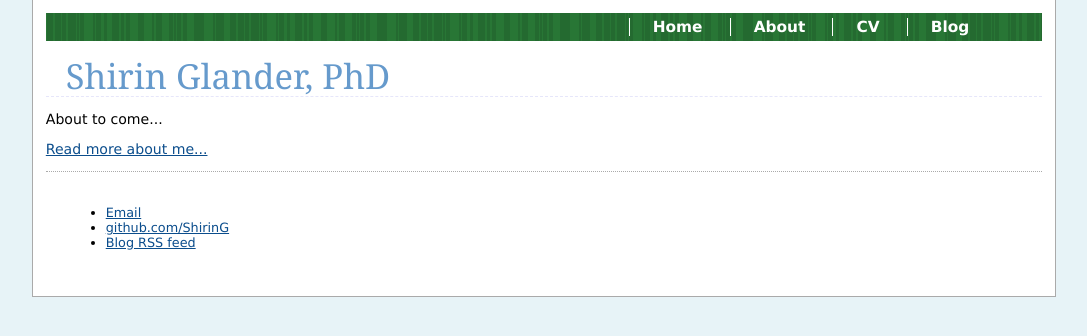
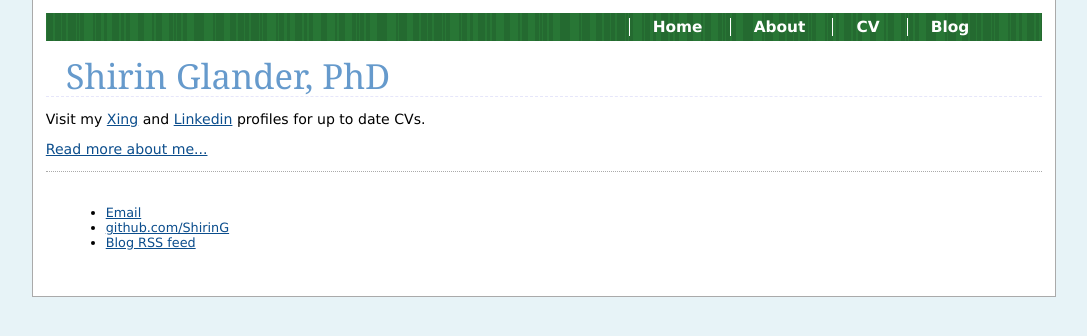
Before and after one commit to ShirinG/ShirinG.github.io, a Jekyll site: the page built from cv/index.html, in a window 1280 px wide. Shown: the top 336 px of the page, without its empty margins (96-1183 px from the left). Built offline with Jekyll 4.4.1, drawn with Linux system fonts in a browser that asks for light colours.

Commit message:
Update index.html

```diff
--- a/cv/index.html
+++ b/cv/index.html
@@ -5,7 +5,8 @@ title: CV
 <div class="blurb">
 	<h2>Shirin Glander, PhD</h2>
 
-	<p>About to come...</p>
+	<p>Visit my <a href=http://www.xing.com/profile/Shirin_Glander>Xing</a>
+		and <a href=http://de.linkedin.com/in/shirin-glander-01120881>Linkedin</a> profiles for up to date CVs.</p>
 
 	<p><a href="/about">Read more about me...</a></p>
 </div>
```
